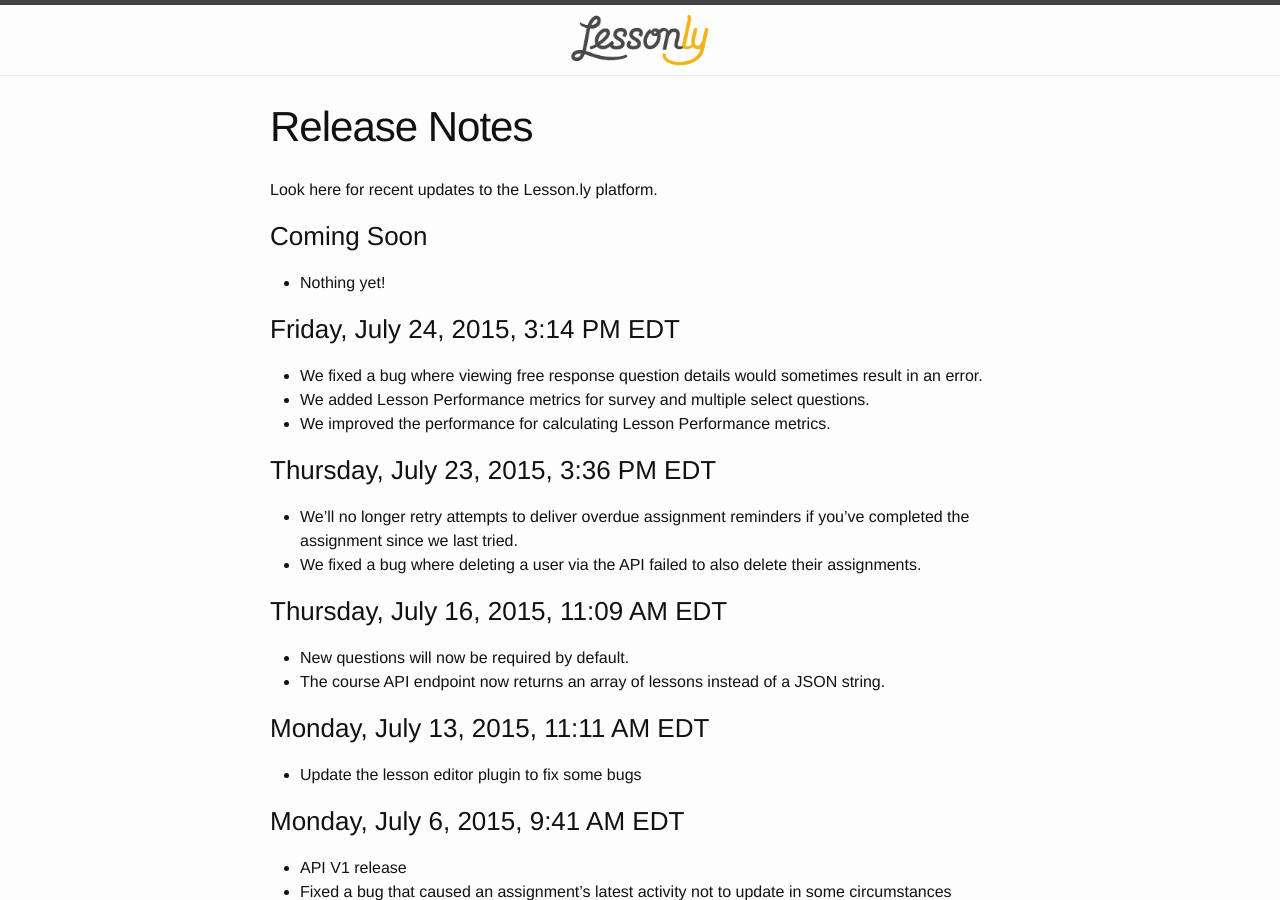
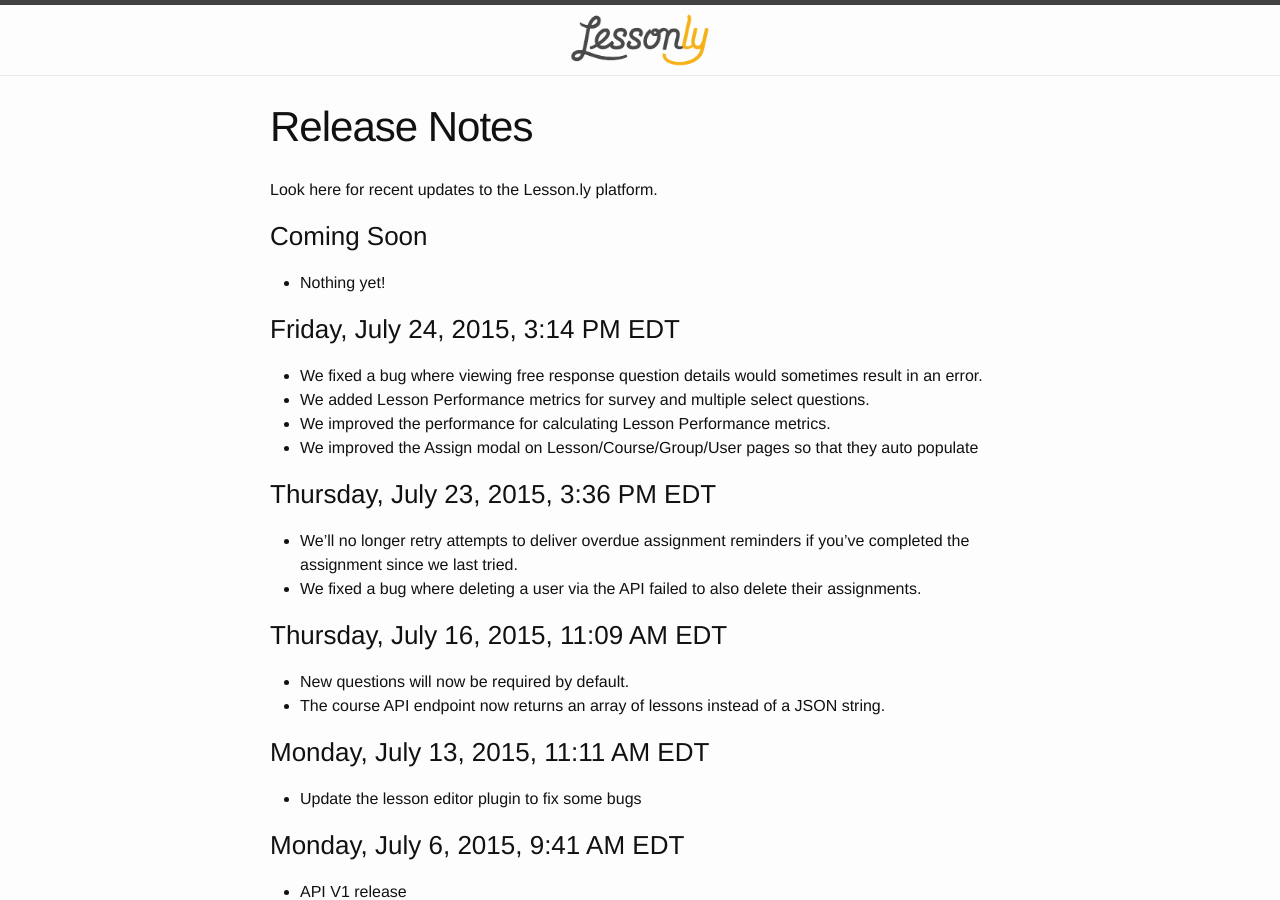
Before and after one commit to isabella232/lessonly.github.io, a Jekyll site: the page built from release-notes.md, in a window 1280 px wide and 900 px high. Built offline with Jekyll 4.4.1, drawn with Linux system fonts in a browser that asks for light colours.

Commit message:
added auto pop

```diff
--- a/release-notes.md
+++ b/release-notes.md
@@ -15,6 +15,7 @@
 - We fixed a bug where viewing free response question details would sometimes result in an error.
 - We added Lesson Performance metrics for survey and multiple select questions.
 - We improved the performance for calculating Lesson Performance metrics.
+- We improved the Assign modal on Lesson/Course/Group/User pages so that they auto populate
 
 ### Thursday, July 23, 2015, 3:36 PM EDT
 
```
